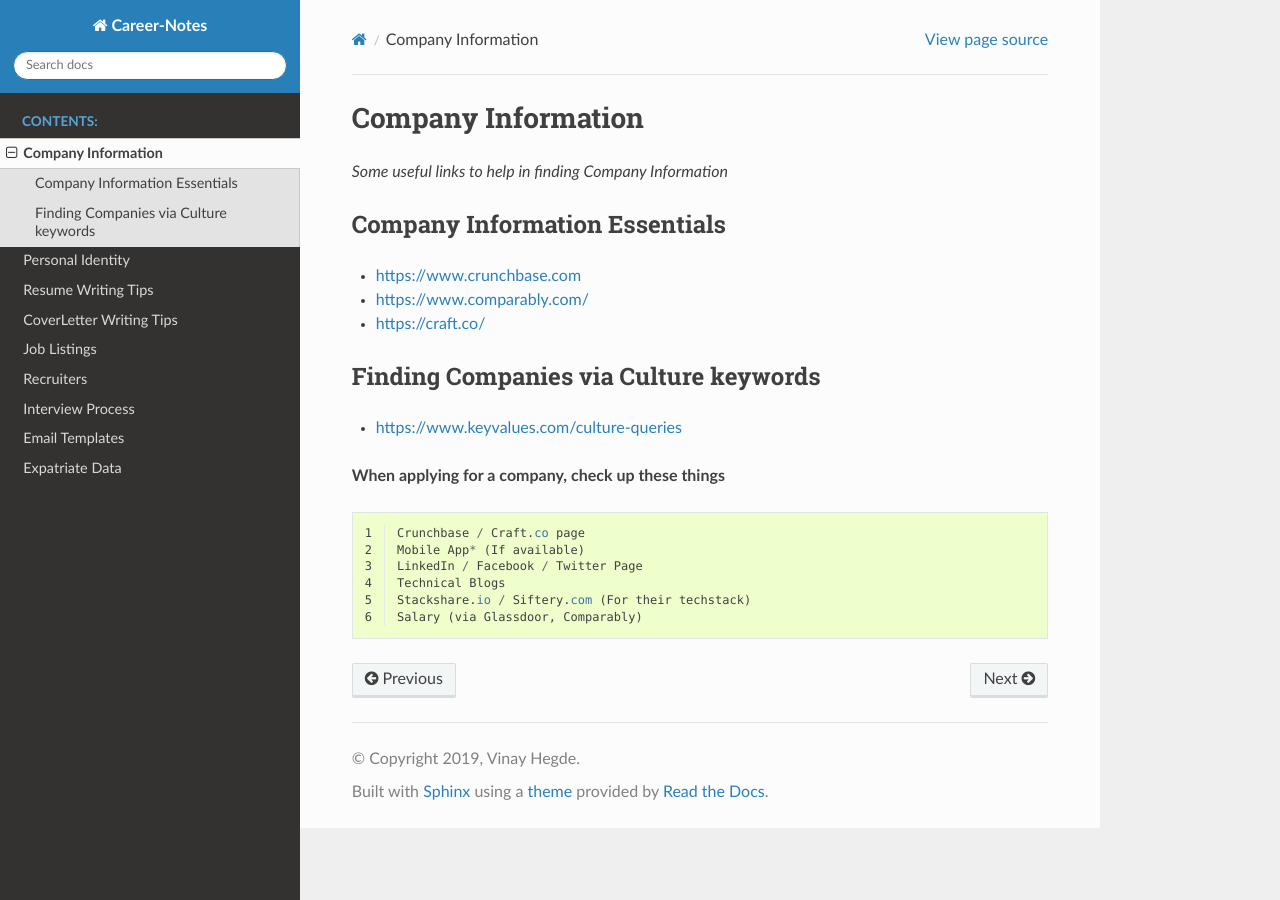
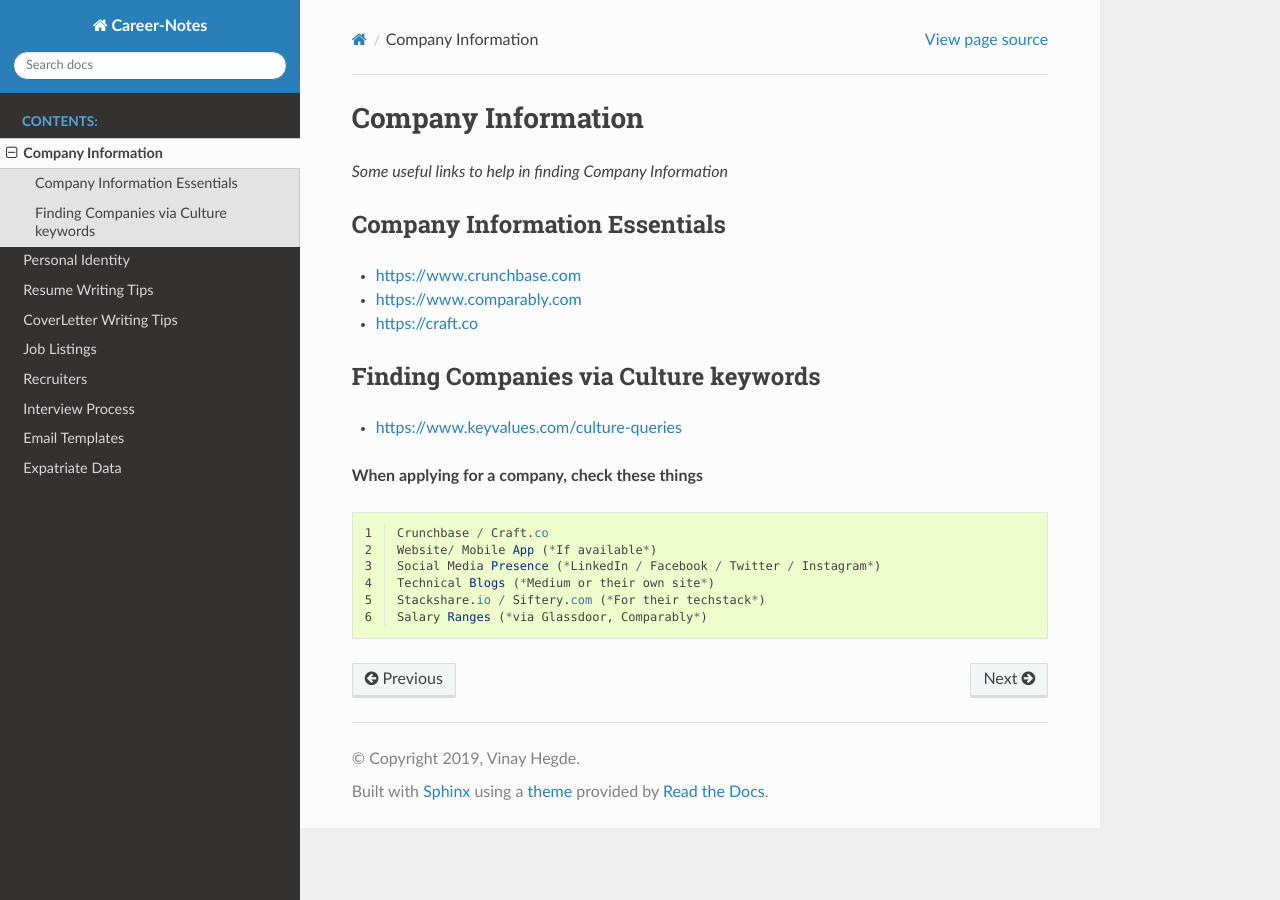
Before and after one commit to vinayhegde1990/career-notes, a Sphinx documentation site: the page built from docs/source/Company-Information.rst, in a window 1280 px wide. Built offline with Sphinx 7.4.7 and the Read the Docs theme 2.0.0, drawn with Linux system fonts in a browser that asks for light colours.

Commit message:
Formatting for Company Information rst

```diff
--- a/docs/source/Company-Information.rst
+++ b/docs/source/Company-Information.rst
@@ -9,9 +9,9 @@
 ##############################
 - https://www.crunchbase.com
 
-- https://www.comparably.com/
+- https://www.comparably.com
 
-- https://craft.co/
+- https://craft.co
 
 
 ########################################
@@ -20,14 +20,14 @@
 - https://www.keyvalues.com/culture-queries
 
 
-**When applying for a company, check up these things**
+**When applying for a company, check these things**
 
 .. code-block:: Java
    :linenos:
 
-   Crunchbase / Craft.co page
-   Mobile App* (If available)
-   LinkedIn / Facebook / Twitter Page
-   Technical Blogs
-   Stackshare.io / Siftery.com (For their techstack)
-   Salary (via Glassdoor, Comparably)
+   Crunchbase / Craft.co
+   Website/ Mobile App (*If available*)
+   Social Media Presence (*LinkedIn / Facebook / Twitter / Instagram*)
+   Technical Blogs (*Medium or their own site*)
+   Stackshare.io / Siftery.com (*For their techstack*)
+   Salary Ranges (*via Glassdoor, Comparably*)
```
